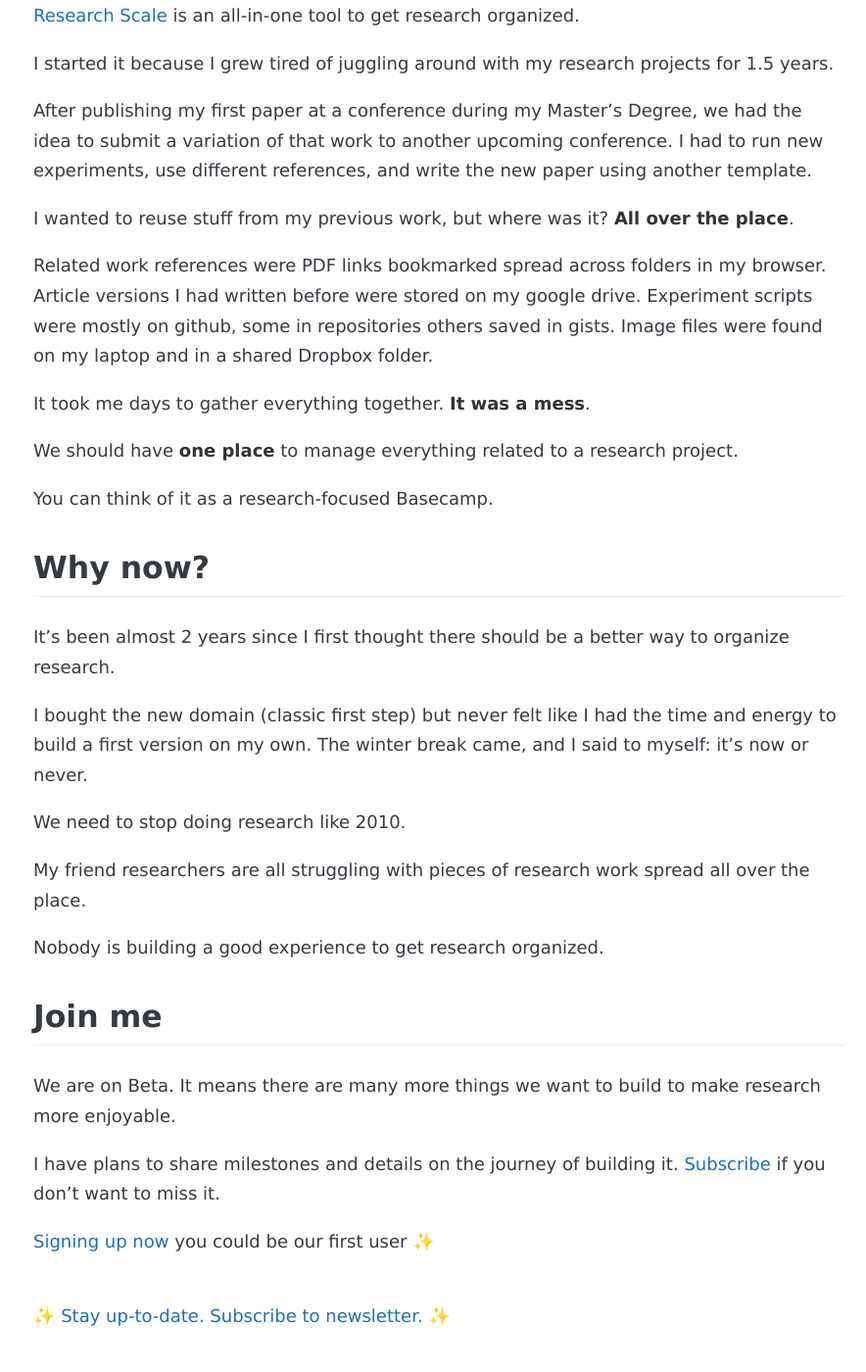
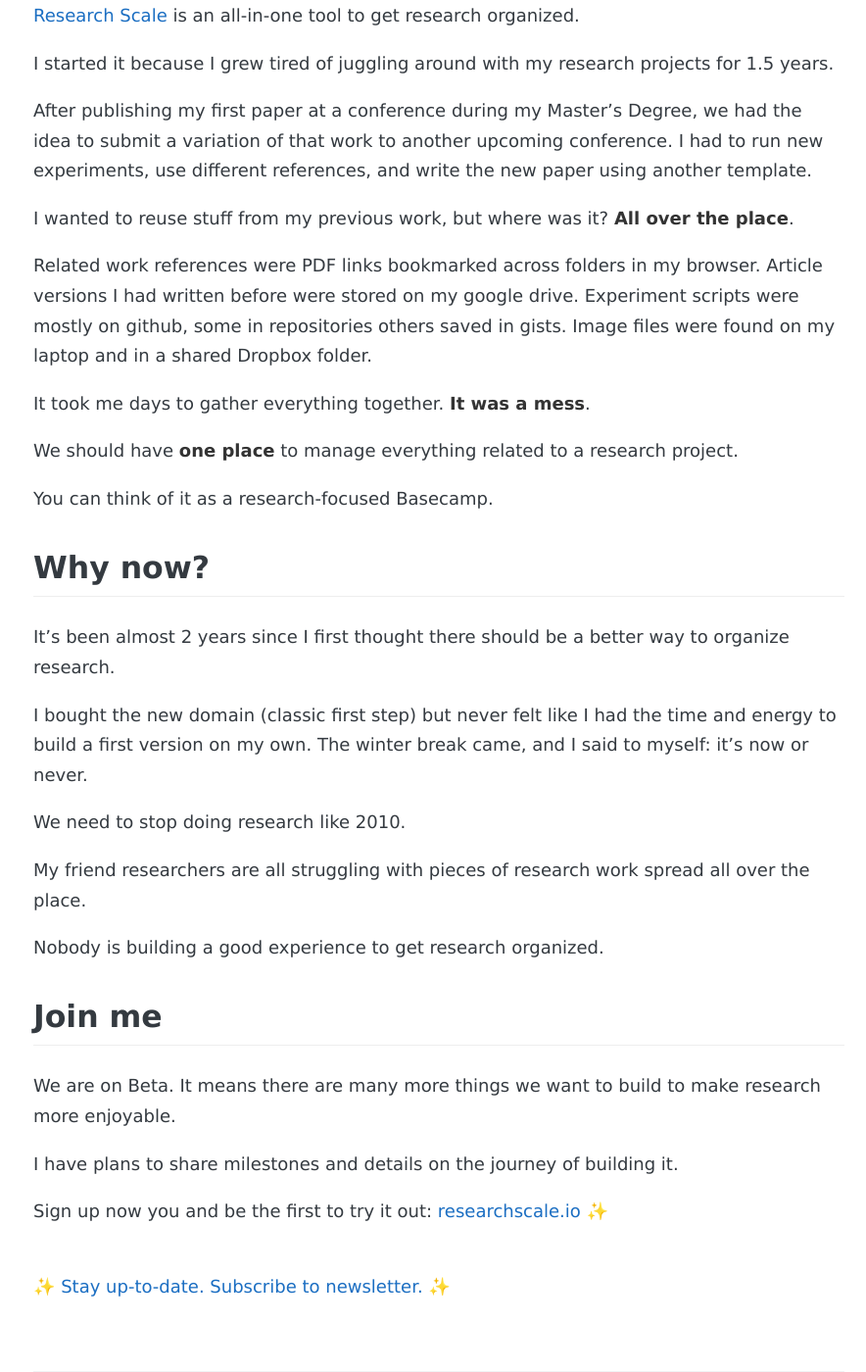
Before and after one commit to andreybleme/andreybleme.github.io, a Jekyll site: the page built from _posts/2023-07-31-researchscale-is-here.markdown, in a window 1280 px wide and 1400 px high, scrolled down 603 px. Shown: the whole window at 98% size, without its empty margins (192-1076 px from the left). Built offline with Jekyll 4.4.1, drawn with Linux system fonts in a browser that asks for light colours; nearby versions of some CDN libraries; some web fonts are replaced; comment, search, counter and statistics services are not loaded.

Commit message:
chore: update wording to match alignments

```diff
--- a/_posts/2023-07-31-researchscale-is-here.markdown
+++ b/_posts/2023-07-31-researchscale-is-here.markdown
@@ -25,7 +25,7 @@
 
 I wanted to reuse stuff from my previous work, but where was it? **All over the place**.
 
-Related work references were PDF links bookmarked spread across folders in my browser. Article versions I had written before were stored on my google drive. Experiment scripts were mostly on github, some in repositories others saved in gists. Image files were found on my laptop and in a shared Dropbox folder.
+Related work references were PDF links bookmarked across folders in my browser. Article versions I had written before were stored on my google drive. Experiment scripts were mostly on github, some in repositories others saved in gists. Image files were found on my laptop and in a shared Dropbox folder.
 
 It took me days to gather everything together. **It was a mess**.
 
@@ -51,6 +51,6 @@
 
 We are on Beta. It means there are many more things we want to build to make research more enjoyable.
 
-I have plans to share milestones and details on the journey of building it. [Subscribe](https://andreybleme.substack.com/) if you don’t want to miss it.
+I have plans to share milestones and details on the journey of building it.
 
-[Signing up now](https://app.researchscale.io/signup) you could be our first user ✨
+Sign up now you and be the first to try it out: [researchscale.io](https://researchscale.io/) ✨
```
